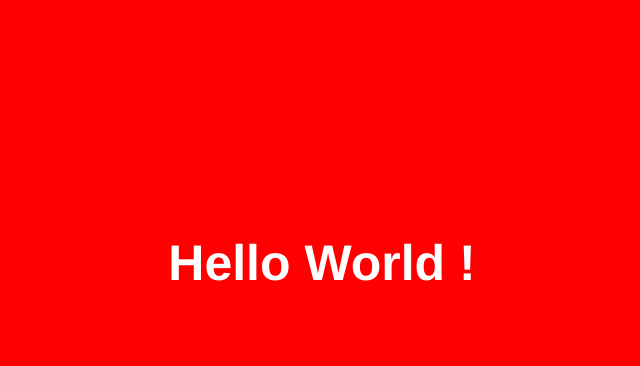
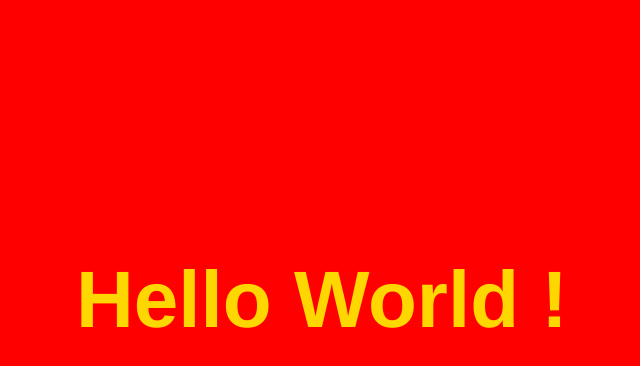
Before and after one commit to DomenicoLerose85/vue-hello, a plain HTML site: page index.html in a window 1280 px wide. In both pictures the pointer is over the element "Hello World !". Shown: the whole page, without its empty margins (318-958 px from the left). Drawn offline with nearby package versions, Linux system fonts and the light colour scheme.

Commit message:
some_more_style

```diff
--- a/style.css
+++ b/style.css
@@ -10,3 +10,8 @@ h1{
     padding-top: 200px;
     color: white;
 }
+
+h1:hover{
+    font-size: 80px;
+    color: gold;
+}
```
